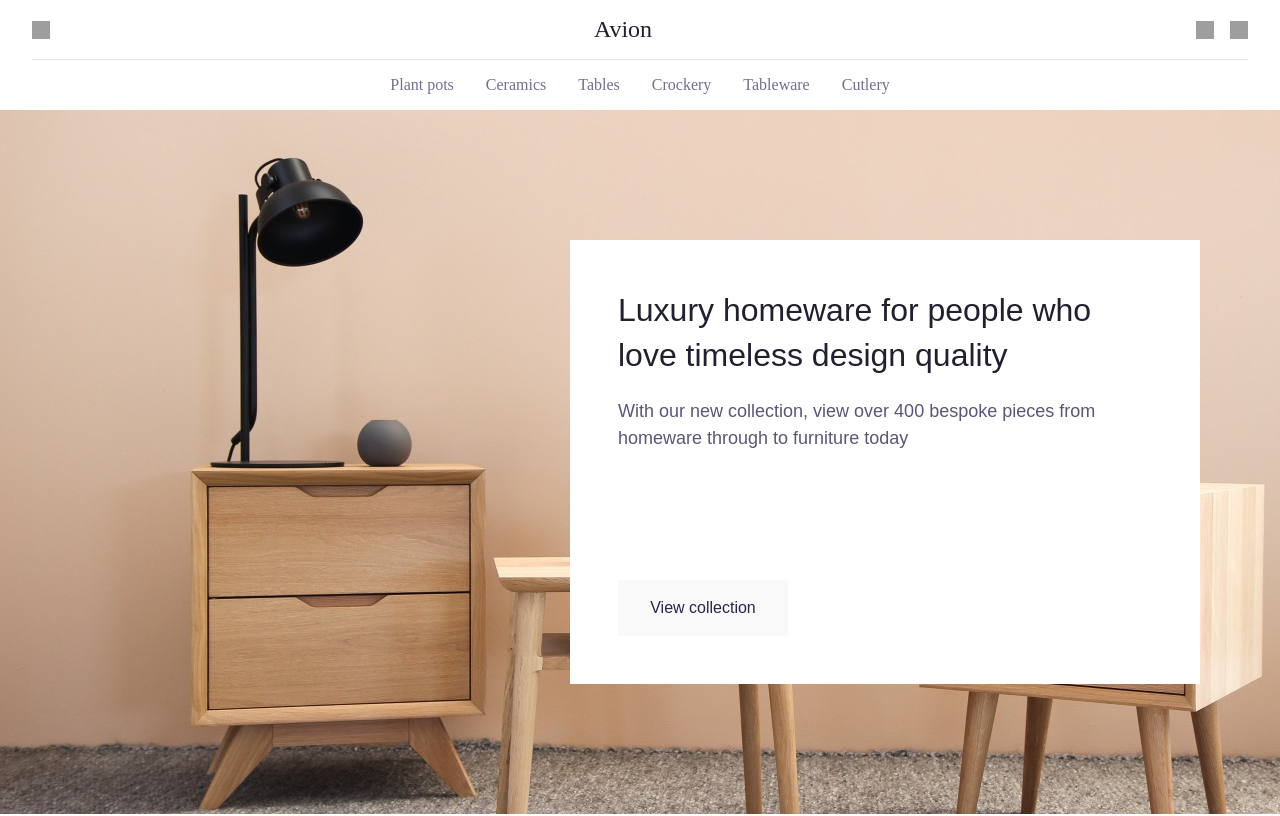
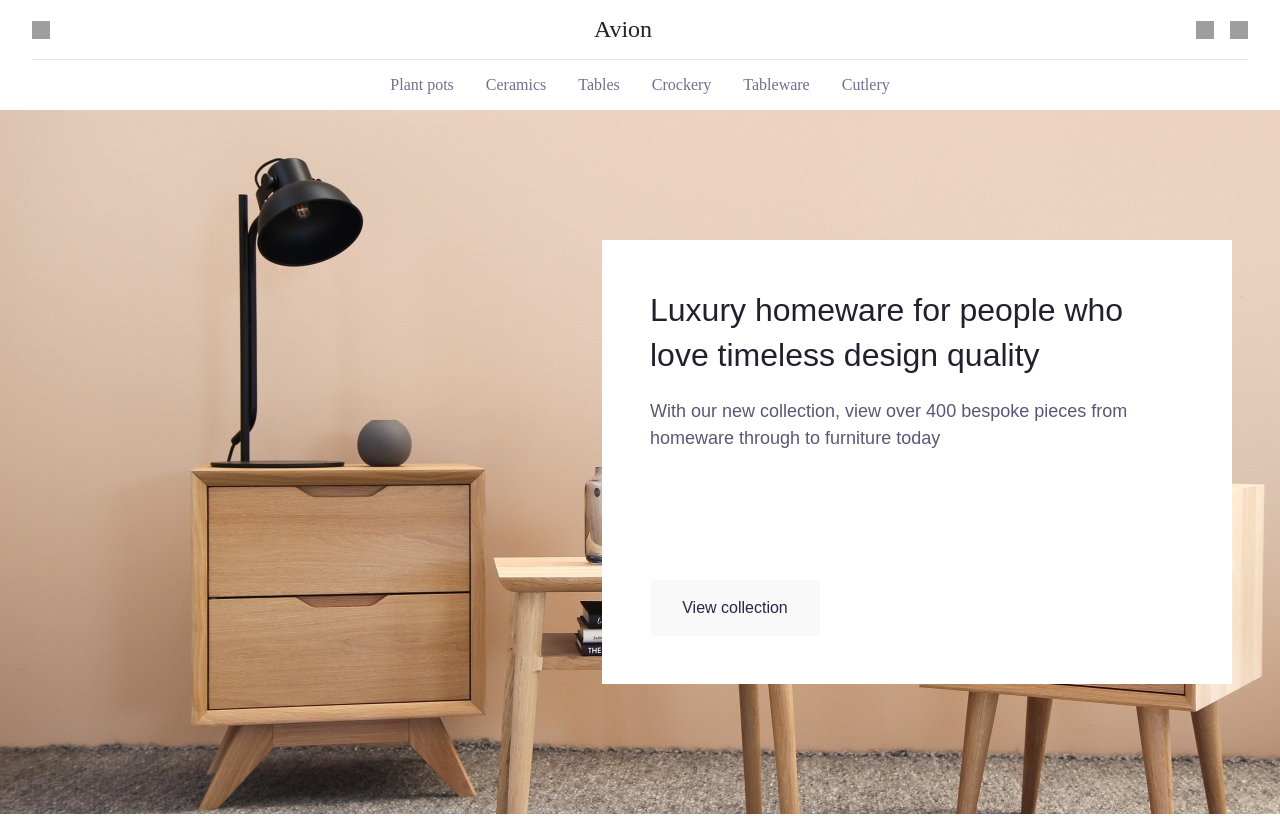
Before and after one commit to mayconndouglass/ecommerce-website-react, a React (Vite) app: page / in a window 1280 px wide. Shown: the top 816 px of the page. Built offline with nearby package versions, Linux system fonts and the light colour scheme; grey boxes are pictures that could not be loaded.

Commit message:
fix: renamed folder name

```diff
--- a/src/pages/Home/components/hero/index.tsx
+++ b/src/pages/Home/components/Hero/index.tsx
@@ -1,5 +1,6 @@
 import * as S from './styles'
 import { Button } from '../../../../components/Button'
+
 export const Hero = () => {
     return (
         <S.Container>
--- a/src/pages/Home/components/hero/styles.ts
+++ b/src/pages/Home/components/Hero/styles.ts
@@ -8,7 +8,7 @@ export const Container = styled.section`
     max-width: 1440px;
     height: 704px;
     margin: 0 auto;
-    padding: 0 5rem;/* No figma está 3rem */
+    padding: 0 3rem; /* No figma está 3rem */
     background-image: url('../../../../../public/assets/images/hero.jpg');
 
     .card-container {
```
